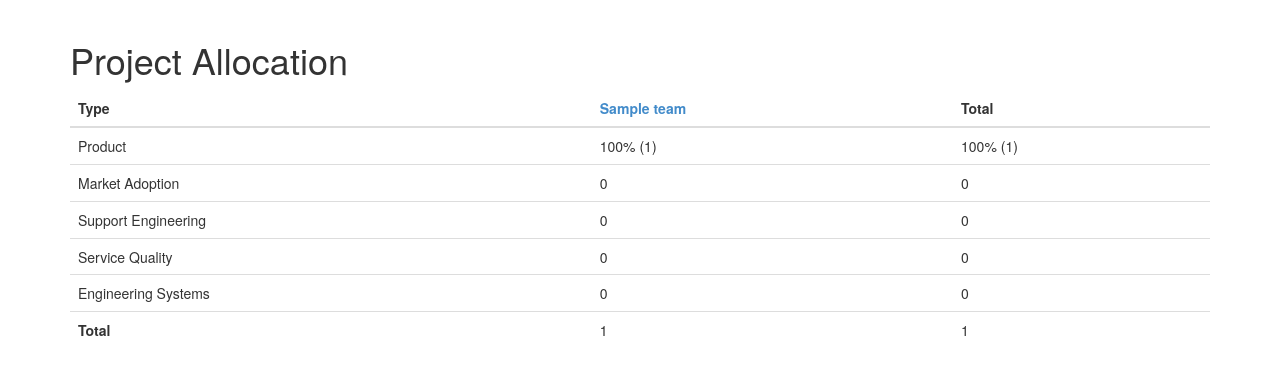
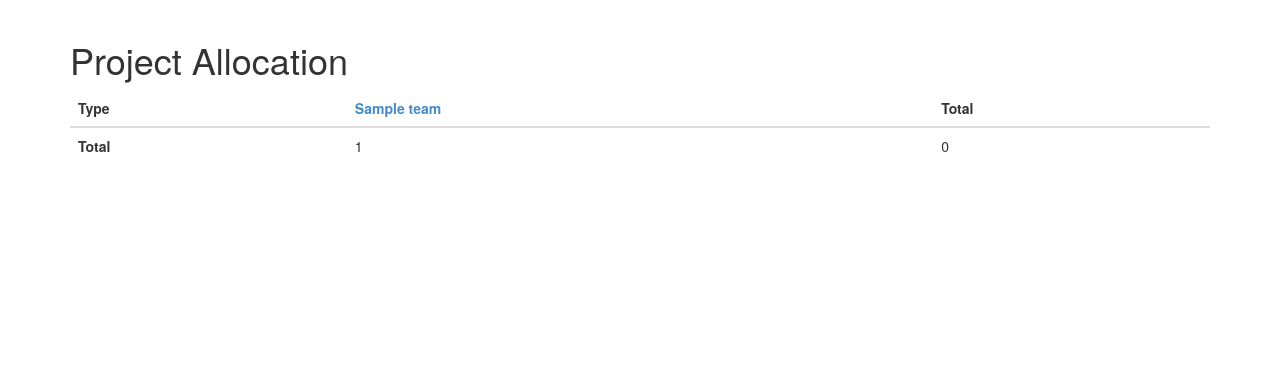
Before and after one commit to annado/bigboard, a Rails app: page /boards/1/allocation in a window 1280 px wide. Shown: the part 52-427 px from the top of the page. Run offline with Rails 7, Linux system fonts and the light colour scheme; a user stored in the database is signed in; tables that the repository leaves empty hold one stand-in row (values such as "Sample post"); parts of the project's set-up code (start-up, migrations or seed data) failed here and were passed over; some libraries are stand-ins or nearby versions.

Commit message:
make allocations just based on initiatives

```diff
--- a/app/controllers/boards_controller.rb
+++ b/app/controllers/boards_controller.rb
@@ -71,7 +71,7 @@
   end
 
   # GET /boards/1/allocation
-  def allocation
+  def allocation_old
     @teams = @board.teams.where(:single_project => true).order(:name)
     @allocations = {
       :total => 0,
@@ -124,6 +124,36 @@
     end
   end
 
+  def allocation
+    @teams = @board.teams.where(:single_project => true).order(:name)
+    @initiatives = @board.initiatives.where(:completed => false)
+    @allocations = {}
+    @allocations[:total] = 0
+
+    @initiatives.each do |i|
+      @allocations[i] = {}
+      @allocations[i][:total] = 0
+      @allocations[i][:people] = {}
+      @teams.each do |t|
+        @allocations[i][:people][t] = []
+      end
+    end
+
+    @teams.each do |t|
+      t.people.each do |p|
+        if p.active_project_count != 0
+          person_initiative = p.active_projects.first.initiative
+          if !person_initiative.completed
+            @allocations[:total] += 1
+            @allocations[person_initiative][:total] += 1
+            @allocations[person_initiative][:people][t].push(p)
+          end
+        end
+      end
+    end
+  end
+
+
   # GET /boards/1/changelog
   def changelog
     @versions = PaperTrail::Version.where(:board_id => @board.id).order(created_at: :desc)
--- a/app/views/boards/allocation.html.erb
+++ b/app/views/boards/allocation.html.erb
@@ -11,43 +11,17 @@
     </tr>
   </thead>
   <tbody>
+<% @board.initiatives.where(:completed => false).each do |i| %>
     <tr>
-      <td>Product</td>
+      <td><%= i.name %></td>
 <% @teams.each do |t| %>
-      <td title="<%= @allocations[:product][:people][t].collect {|x| x.name} %>"><%= display_percentage @allocations[:product][:people][t].size, t.people.size %>
+      <td title="<%= @allocations[i][:people][t].collect {|x| x.name} %>"><%= display_percentage @allocations[i][:people][t].size, t.people.size %>
       </td>
 <% end %>
-      <td><%= display_percentage @allocations[:product][:total], @allocations[:total] %></td>
+      <td><%= display_percentage @allocations[i][:total], @allocations[:total] %></td>
     </tr>
     <tr>
-      <td>Market Adoption</td>
-<% @teams.each do |t| %>
-      <td title="<%= @allocations[:market_adoption][:people][t].collect {|x| x.name} %>"><%= display_percentage @allocations[:market_adoption][:people][t].size, t.people.size %></td>
-<% end %>
-      <td><%= display_percentage @allocations[:market_adoption][:total], @allocations[:total] %></td>
-    </tr>
-    <tr>
-      <td>Support Engineering</td>
-<% @teams.each do |t| %>
-      <td title="<%= @allocations[:support][:people][t].collect {|x| x.name} %>"><%= display_percentage @allocations[:support][:people][t].size, t.people.size %></td>
-<% end %>
-      <td><%= display_percentage @allocations[:support][:total], @allocations[:total] %></td>
-    </tr>
-    <tr>
-      <td>Service Quality</td>
-<% @teams.each do |t| %>
-      <td title="<%= @allocations[:service_quality][:people][t].collect {|x| x.name} %>"><%= display_percentage @allocations[:service_quality][:people][t].size, t.people.size %></td>
-<% end %>
-      <td><%= display_percentage @allocations[:service_quality][:total], @allocations[:total] %></td>
-    </tr>
-    <tr>
-    <tr>
-      <td>Engineering Systems</td>
-<% @teams.each do |t| %>
-      <td title="<%= @allocations[:engineering_systems][:people][t].collect {|x| x.name} %>"><%= display_percentage @allocations[:engineering_systems][:people][t].size, t.people.size %></td>
-<% end %>
-      <td><%= display_percentage @allocations[:engineering_systems][:total], @allocations[:total] %></td>
-    </tr>
+ <% end %>
     <tr>
       <th>Total</th>
 <% @teams.each do |t| %>
```
